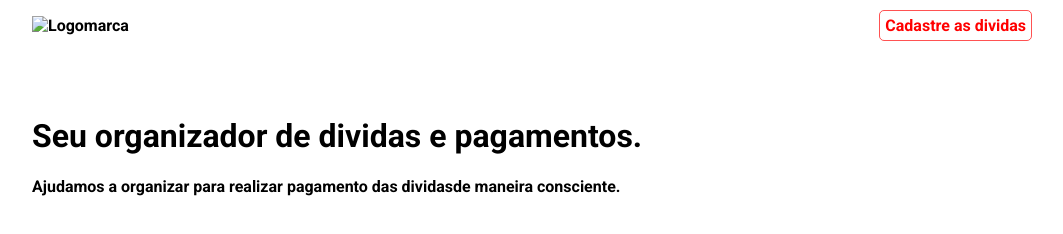
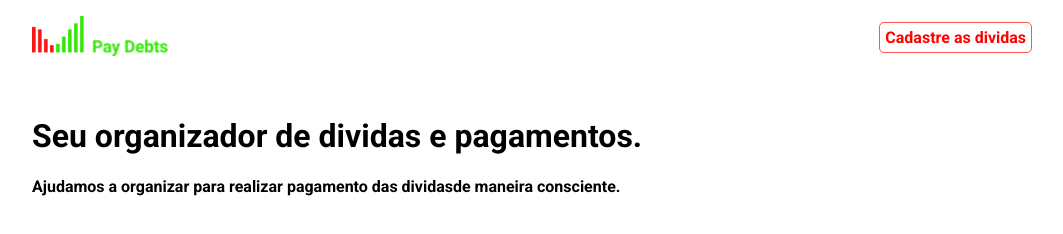
Before and after one commit to ericks0nmartinez/debtspay, a plain HTML site: page index.html in a window 1280 px wide. Shown: the whole page, without its empty margins (108-1171 px from the left). Drawn offline with Linux system fonts and the light colour scheme; the site is published under a folder, as on GitHub Pages, so addresses that start at the root find nothing.

Commit message:
Direcionando para a home com logo

```diff
--- a/index.html
+++ b/index.html
@@ -13,11 +13,10 @@
     <div id="page-home">
         <header>
             <div class="iconHome">
-                <img src="/assets/logo.png" width="150px" alt="Logomarca">
+                <img src="./assets/logo.png" width="150px" alt="Logomarca">
             </div>
             <div class="cadastro">
                 <a href="pages/formDivida.html">Cadastre as dividas</a>
-
             </div>
         </header>
     </div>
```
